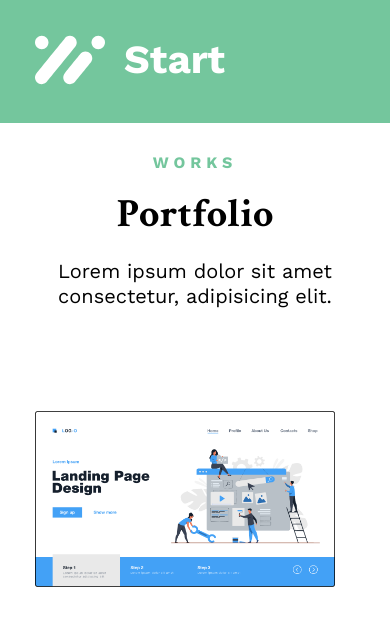
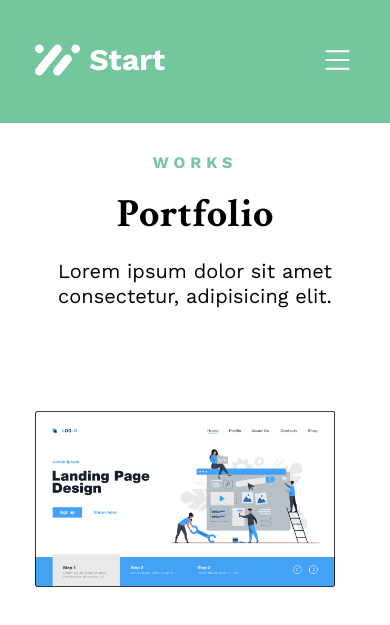
Before and after one commit to desislava-m/Responsive-Startup-Website, a plain HTML site: page portfolio.html in a window 390 px wide. Shown: the top 625 px of the page. Drawn offline with nearby package versions, Linux system fonts and the light colour scheme.

Commit message:
Adding burger menu for mobile

```diff
--- a/portfolio.html
+++ b/portfolio.html
@@ -34,6 +34,9 @@
                         <li><a href="/contact" class="sub-heading">Contact</a></li>
                     </ul>
                 </nav>
+
+                <img src="./public/burger-menu.svg" class="burger-menu" alt="burger-menu"/>
+
             </div>
         </header>
 
--- a/styles.css
+++ b/styles.css
@@ -69,6 +69,10 @@ h1 {
     align-items: center;
     justify-content: space-between;
     width: 190px;
+}
+
+.burger-menu {
+    display: none;
 }
 
 
@@ -147,16 +151,30 @@ article img {
         width: 500px;
     }
 
+    .header-section-container nav {
+        display: none;
+    }
+
+    .burger-menu {
+        display: inline;
+    }
+
+
+    .logo-container {
+        width: 130px;
+    }
+
+    .logo {
+        font-size: 30px;
+    }
+
+    .logo-container svg {
+        width: 45px;
+    }
+
     .portfolio-section {
         grid-template-columns: 1fr;
         row-gap: 55px;
-    }
-
-
-    /* Switch navigation to burger menu */
-
-    .header-section-container nav {
-        display: none;
     }
 
     .footer-section-container {
```
Also changed, not shown: public/burger-menu.svg (added).
